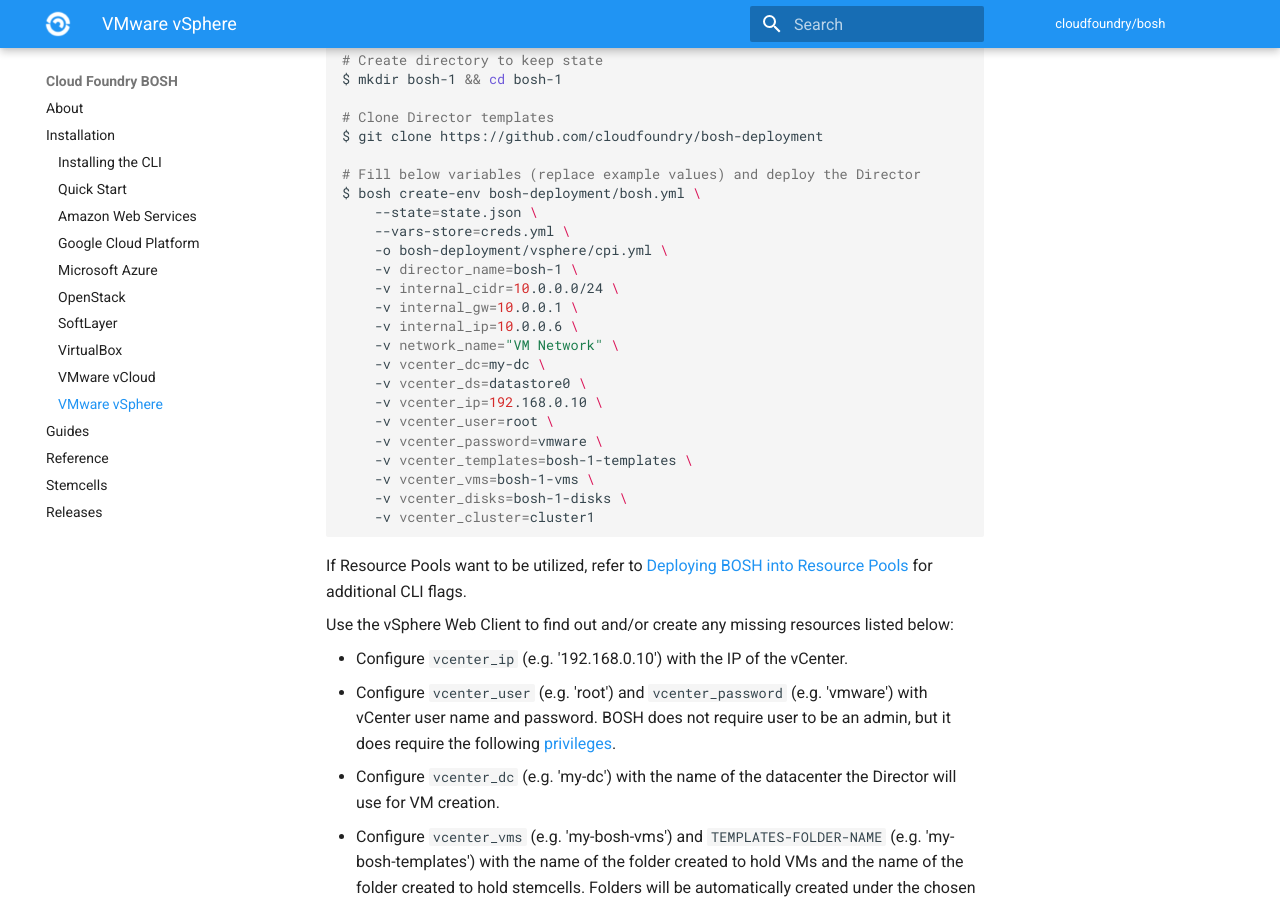
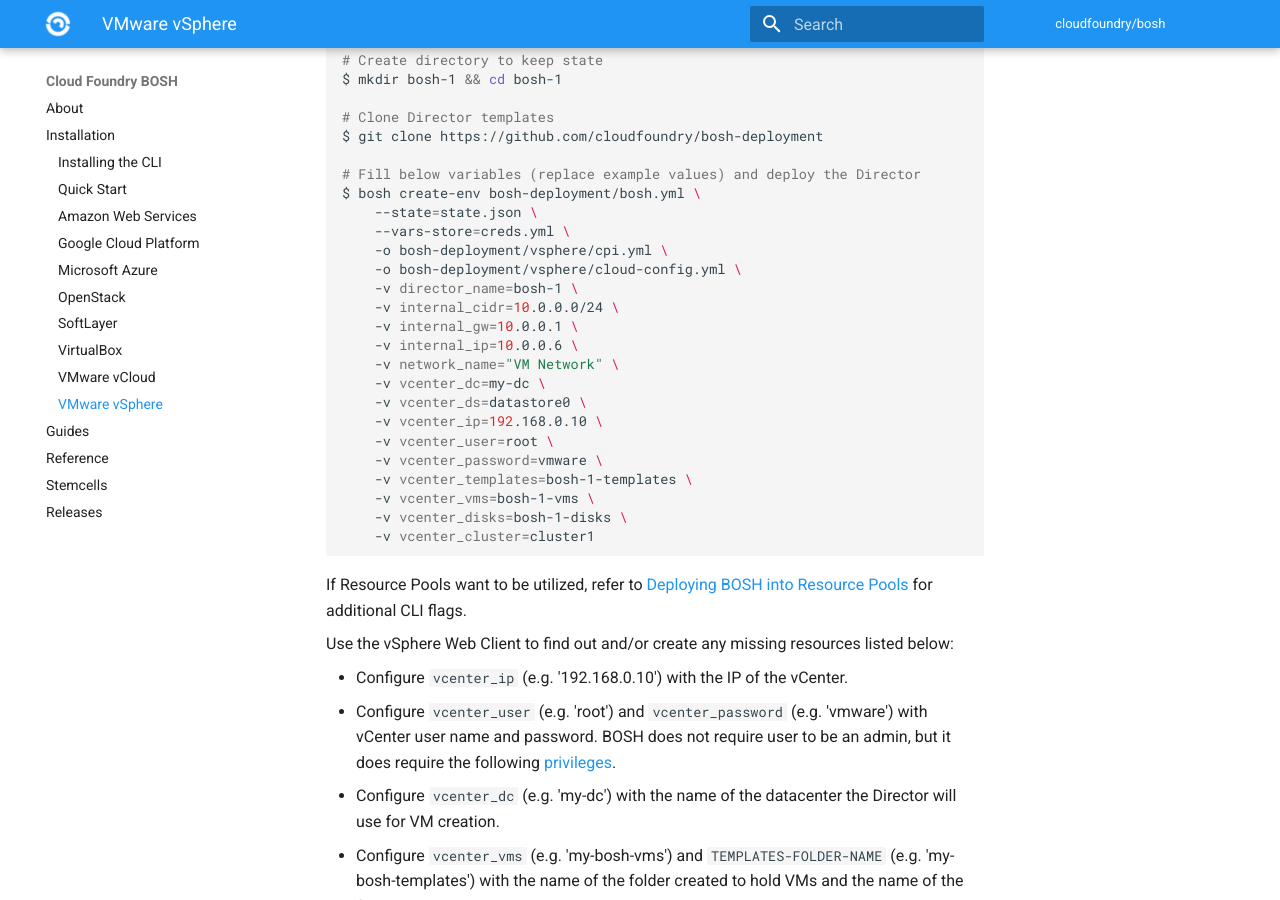
Before and after one commit to cloudfoundry/docs-bosh, an MkDocs documentation site: the page built from content/init-vsphere.md, in a window 1280 px wide and 900 px high, scrolled down 312 px. Built offline with MkDocs 1.6.1 and Material for MkDocs 9.7.7, drawn with Linux system fonts in a browser that asks for light colours; old or Windows-style settings are respelled for this version of MkDocs.

Commit message:
Add cloud-config ops file
Add cloud-config to the quick start steps for vSphere

```diff
--- a/content/init-vsphere.md
+++ b/content/init-vsphere.md
@@ -16,6 +16,7 @@ This document shows how to set up new [environment](terminology.md#environment)
         --state=state.json \
         --vars-store=creds.yml \
         -o bosh-deployment/vsphere/cpi.yml \
+        -o bosh-deployment/vsphere/cloud-config.yml \
         -v director_name=bosh-1 \
         -v internal_cidr=10.0.0.0/24 \
         -v internal_gw=10.0.0.1 \
```
